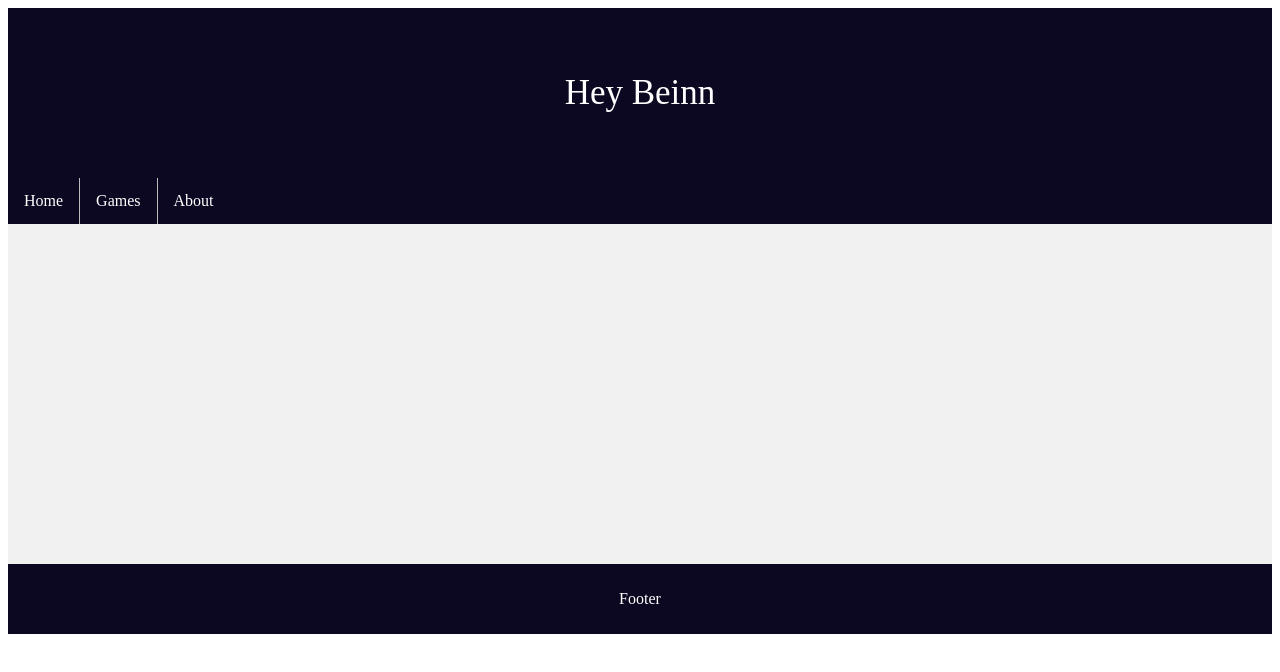
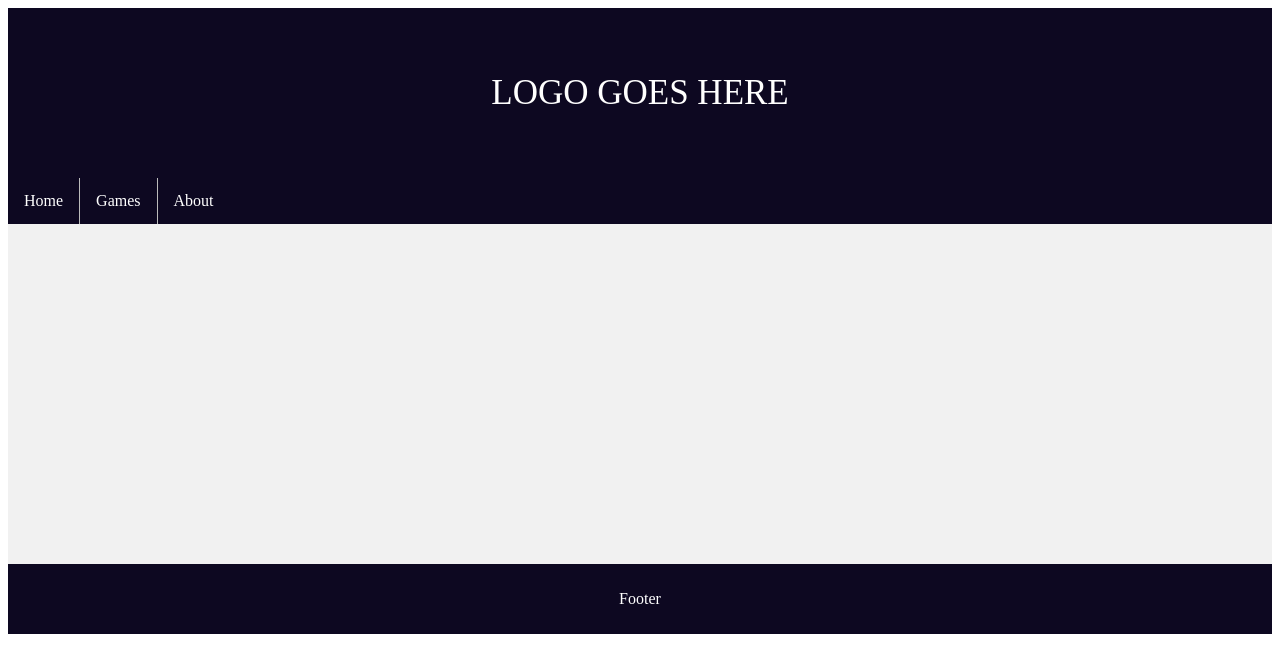
Before and after one commit to Adam-Cairns/.github.io, a plain HTML site: page index.html in a window 1280 px wide. Drawn offline with Linux system fonts and the light colour scheme.

Commit message:
Update index.html

```diff
--- a/index.html
+++ b/index.html
@@ -12,7 +12,7 @@
 
 	<div id="header">
 
-		<p>Hey Beinn</p>
+		<p>LOGO GOES HERE</p>
 
 	</div>
 
```
